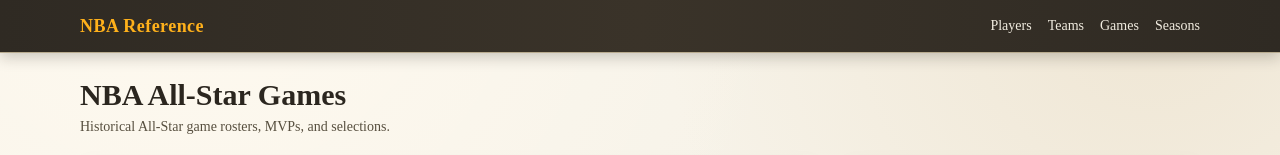
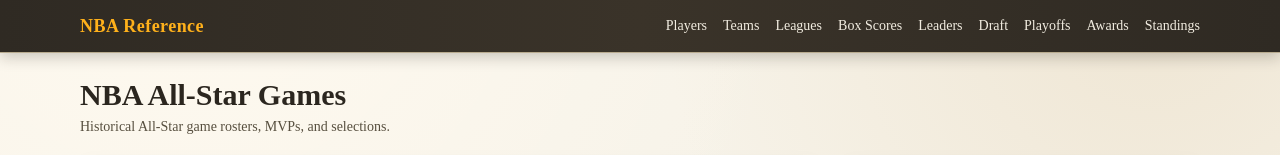
Before and after one commit to nickth3man/basketball-site, a Next.js app in the folder nba-reference/: page /allstar in a window 1280 px wide. Shown: the top 155 px of the page. Built offline with nearby package versions, Linux system fonts and the light colour scheme; no server answers; the database is empty.

Commit message:
feat(components): update site-header with new navigation links

```diff
--- a/nba-reference/src/components/site-header.tsx
+++ b/nba-reference/src/components/site-header.tsx
@@ -9,6 +9,7 @@
  */
 
 import type { JSX } from 'react';
+import type { Route } from 'next';
 import Link from 'next/link';
 
 /**
@@ -38,11 +39,26 @@
           <Link href="/teams" className="transition-colors duration-200 hover:text-white">
             Teams
           </Link>
-          <Link href="/games" className="transition-colors duration-200 hover:text-white">
-            Games
+          <Link href="/leagues" className="transition-colors duration-200 hover:text-white">
+            Leagues
           </Link>
-          <Link href="/seasons" className="transition-colors duration-200 hover:text-white">
-            Seasons
+          <Link href="/boxscores" className="transition-colors duration-200 hover:text-white">
+            Box Scores
+          </Link>
+          <Link href="/leaders" className="transition-colors duration-200 hover:text-white">
+            Leaders
+          </Link>
+          <Link href="/draft" className="transition-colors duration-200 hover:text-white">
+            Draft
+          </Link>
+          <Link href={'/playoffs' as Route} className="transition-colors duration-200 hover:text-white">
+            Playoffs
+          </Link>
+          <Link href={'/awards' as Route} className="transition-colors duration-200 hover:text-white">
+            Awards
+          </Link>
+          <Link href={'/standings' as Route} className="transition-colors duration-200 hover:text-white">
+            Standings
           </Link>
         </nav>
       </div>
```
